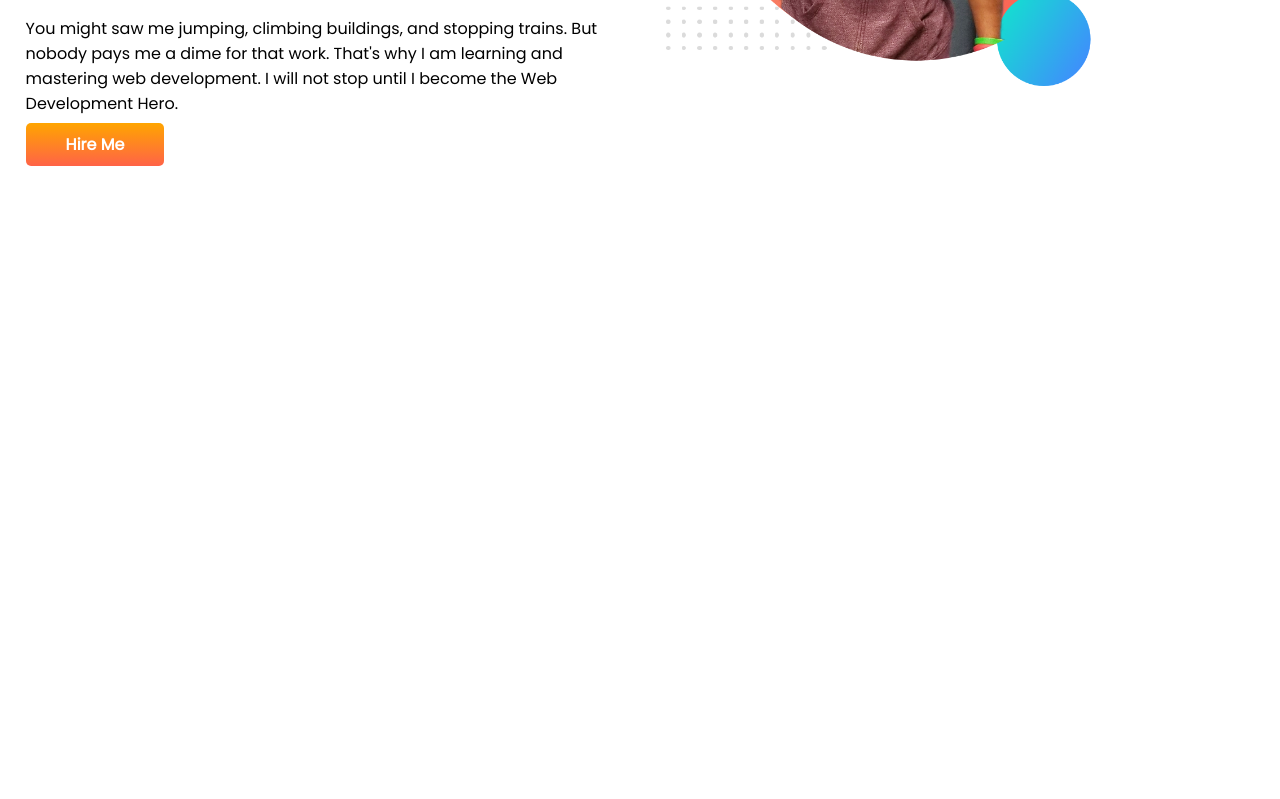
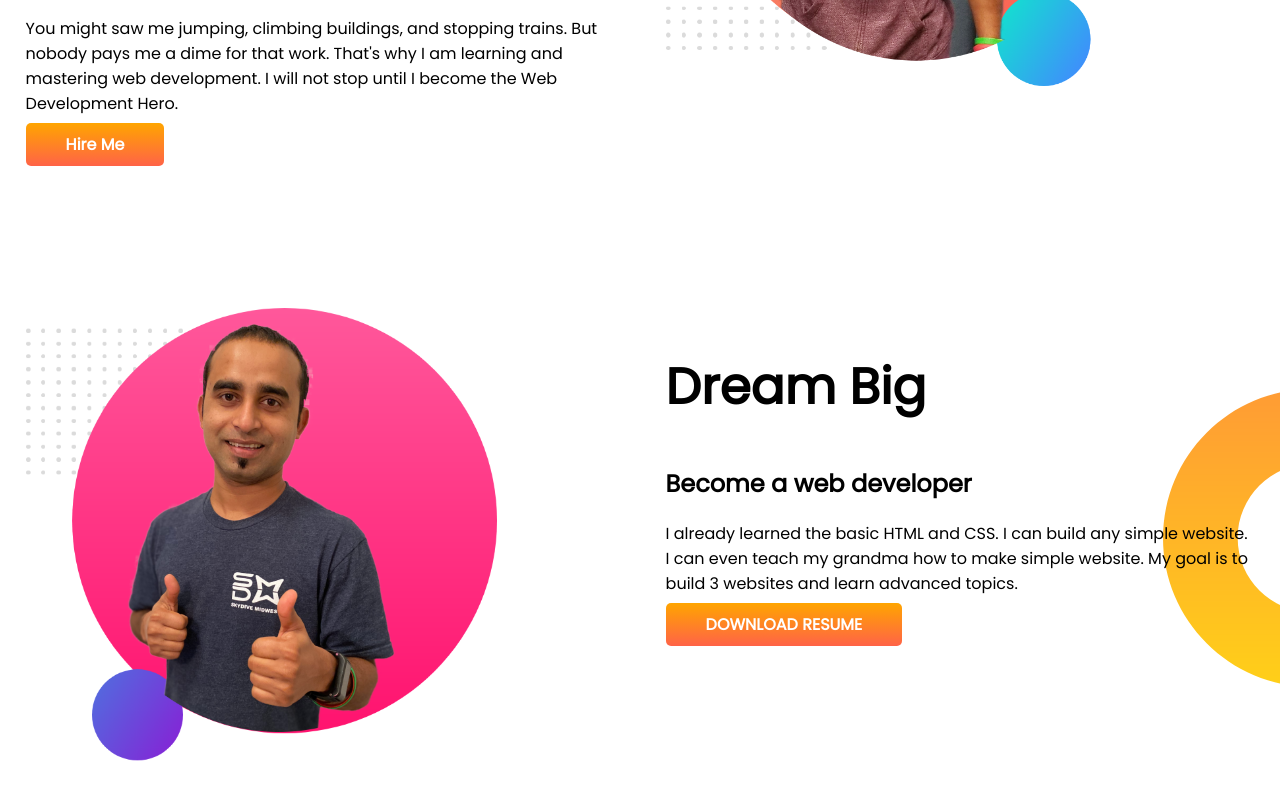
Before and after one commit to arafaturrahman1/My-protfolio, a plain HTML site: page index.html in a window 1280 px wide. Shown: the part 407-1206 px from the top of the page. Before the commit the page ends 800 px from the top, so only its background shows below. Drawn offline with Linux system fonts and the light colour scheme.

Commit message:
dream add

```diff
--- a/index.html
+++ b/index.html
@@ -25,6 +25,19 @@
             <img src="images/jhankar.png" alt="">
         </div>
     </section>
+    <section class="dream-big">
+        <div class="half-width">
+            <img src="images/jhankar2.png" alt="">
+        </div>
+        <div class="half-width">
+            <h1>Dream Big</h1>
+            <h2>Become a web developer</h2>
+            <p>I already learned the basic HTML and CSS. I can build any simple website. I can even teach my grandma how to make simple website. My goal is to build 3 websites and learn advanced topics.</p>
+            <a class="link-button" target="_blank" href="https://www.linkedin.com/in/arafatur-rahman-779152117/">DOWNLOAD RESUME</a>
+
+        </div>
+
+    </section>
 </body>
 
 </html>
--- a/style.css
+++ b/style.css
@@ -13,6 +13,7 @@ h1 {
 
 section {
     display: flex;
+    margin-bottom: 100px;
 }
 
 .half-width {
@@ -37,3 +38,9 @@ section {
     background-image: url(images/top-banner.png);
     background-repeat: no-repeat;
 }
+
+.dream-big {
+    background-image: url(images/dream-bg.png);
+    background-repeat: no-repeat;
+    background-position: right;
+}
```
